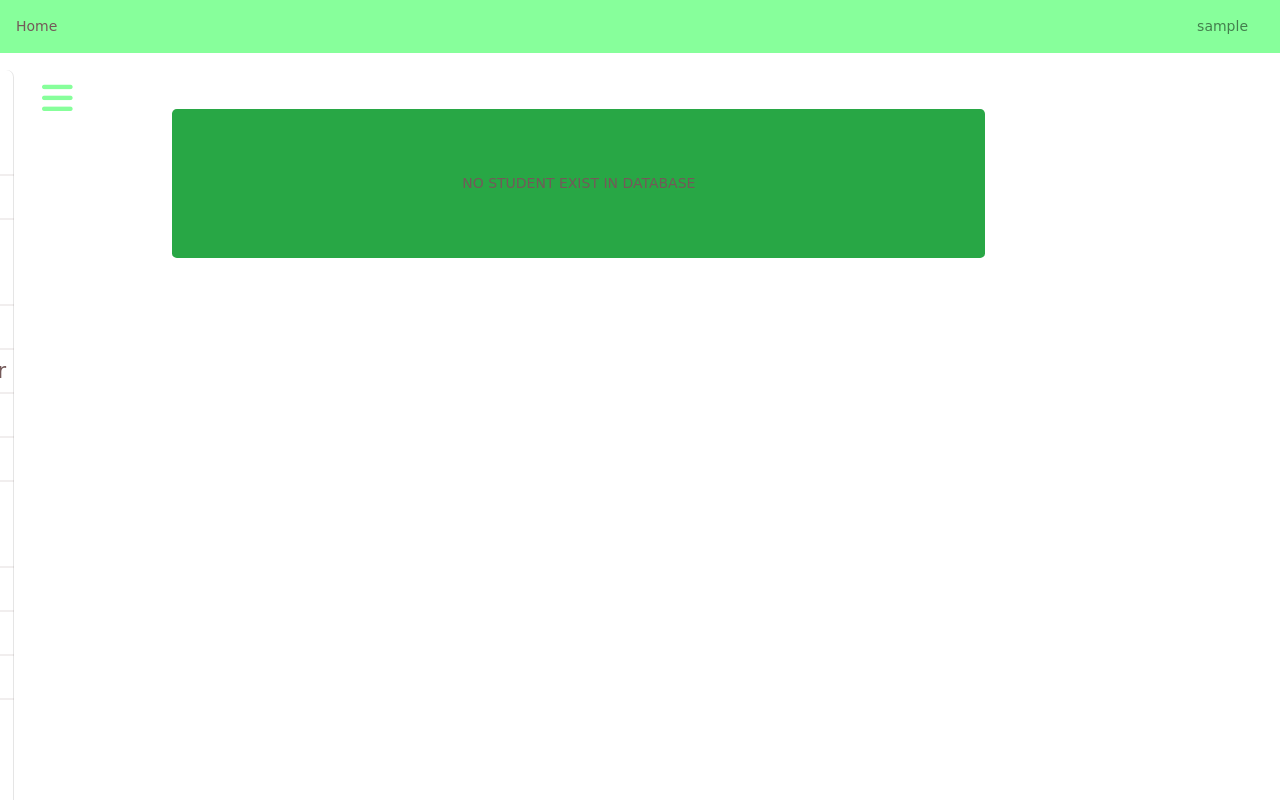
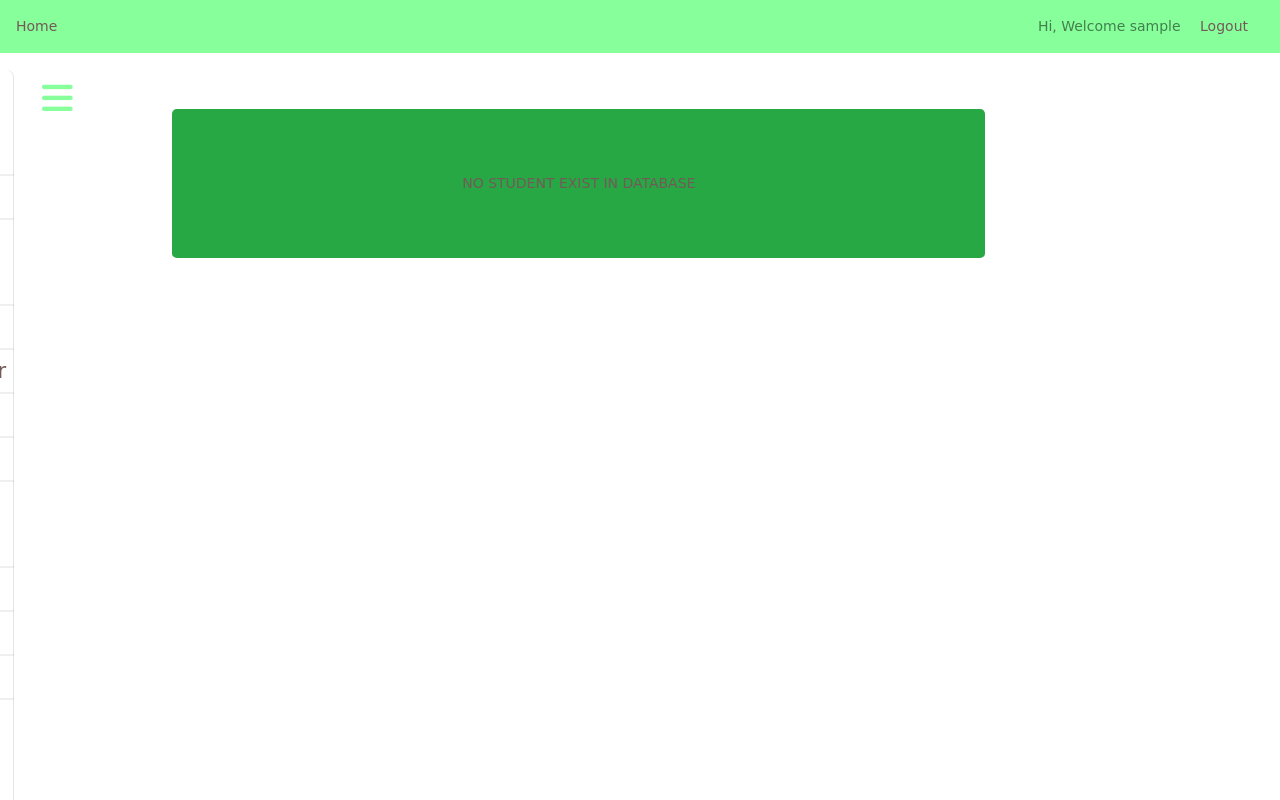
Before and after one commit to MDJISHAN/seacom_marine_exam_portal, a Django app: page /exams/prof/viewresults/ in a window 1280 px wide. Run offline with Django 3.2, Linux system fonts and the light colour scheme; the visitor is signed in with stand-in values (Sample User, id 1); data comes from the database, SQL or seed files in the repository; data that the repository does not hold is empty; some libraries are stand-ins or nearby versions.

Commit message:
Update base_faculty.html

```diff
--- a/Exam/templates/base_faculty.html
+++ b/Exam/templates/base_faculty.html
@@ -16,6 +16,19 @@
     input[type=submit]:hover{
             background-color: #87ff9b;
     }
+
+
+    /* If you want to be more specific, you can use classes */
+.nav-link {
+  display: inline-block;
+  margin-right: 15px;
+  vertical-align: middle;
+}
+
+.logout-link { /* You'd need to add a class to your logout link */
+  display: inline-block;
+  vertical-align: middle;
+}
   </style>
     <nav class="navbar navbar-light" style="background-color: #87ff9b">
   <a href="{% url 'faculty-index' %}" style="color:#745959">Home</a>
@@ -24,7 +37,12 @@
   </button>
   <ul class="navbar-nav px-3" style="display:flex;flex-direction:row;align-items:center">
     <li class="nav-item text-nowrap">
-      <a class="nav-link" href="#">{{request.user.username}}</a>
+      <a class="nav-link" href="#">Hi, Welcome   {{request.user.username}}</a>
+       {% if user.is_authenticated %}
+        <a href="{% url 'logout' %}" style="color:#745959">Logout</a>
+
+       {% endif %}
+
     </li>
   </ul>
 </nav>
```
